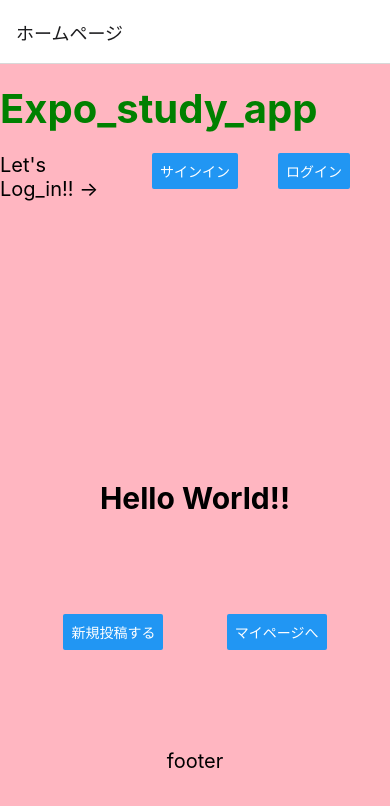
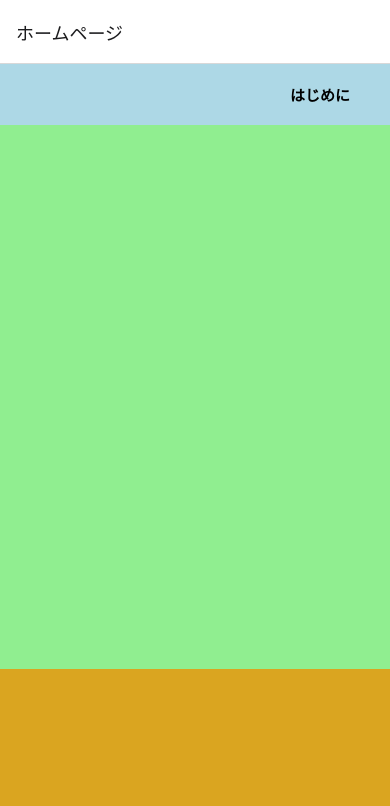
Before and after one commit to jungle379/expo-studyapp, a React Native app: screen / in a window 390 px wide. Shown: the top 806 px of the page. Built offline with nearby package versions, Linux system fonts and the light colour scheme.

Commit message:
⚡️ ヘッダー、フッターコンポーネント化

```diff
--- /dev/null
+++ b/src/components/Footer.jsx
@@ -0,0 +1,24 @@
+import { Component } from "react";
+import { View, Text } from "react-native";
+
+export default class Footer extends Component {
+  render() {
+    return (
+      <>
+        <View
+          style={{
+            flex: 1,
+            alignItems: "flex-start",
+            justifyContent: "space-evenly",
+            flexDirection: "row",
+            backgroundColor: "goldenrod",
+          }}
+        >
+          <Text
+            style={{ justifyContent: "center", fontSize: 20, marginTop: 20 }}
+          ></Text>
+        </View>
+      </>
+    );
+  }
+}
--- /dev/null
+++ b/src/components/Header.jsx
@@ -0,0 +1,31 @@
+import { Component } from "react";
+import { View, Text } from "react-native";
+
+export default class Header extends Component {
+  render() {
+    return (
+      <>
+        <View
+          style={{
+            alignItem: "flex-start",
+            // flex: 1,
+            padding: 20,
+            backgroundColor: "lightblue",
+          }}
+        >
+          <Text
+            style={{
+              fontSize: 15,
+              paddingRight: 20,
+              fontWeight: "bold",
+              color: "black",
+              textAlign: "right",
+            }}
+          >
+            はじめに
+          </Text>
+        </View>
+      </>
+    );
+  }
+}
--- a/src/screens/Home.jsx
+++ b/src/screens/Home.jsx
@@ -1,80 +1,24 @@
 import * as React from "react";
 import { Button, View, Text } from "react-native";
+import Footer from "../components/Footer";
+import Header from "../components/Header";
 
 export function HomeScreen({ navigation }) {
   return (
     <>
+      <Header />
       <View
         style={{
-          alignItem: "flex-start",
-          paddingTop: 20,
-          backgroundColor: "lightpink",
-        }}
-      >
-        <Text style={{ fontSize: 40, fontWeight: "bold", color: "green" }}>
-          Expo_study_app
-        </Text>
-      </View>
-      <View
-        style={{
-          flex: 2,
+          flex: 3,
           flexDirection: "row",
           alignItems: "flex-start",
           justifyContent: "flex-end",
           paddingRight: 40,
           paddingTop: 20,
-          backgroundColor: "lightpink",
+          backgroundColor: "lightgreen",
         }}
-      >
-        <Text style={{ paddingRight: 30, fontSize: 20 }}>Let's Log_in!! →</Text>
-        <Button
-          title="サインイン"
-          onPress={() => navigation.navigate("SignIn")}
-        />
-        <Text style={{ padding: 20 }}></Text>
-        <Button title="ログイン" onPress={() => navigation.navigate("LogIn")} />
-      </View>
-      <View
-        style={{
-          flex: 2,
-          alignItems: "center",
-          justifyContent: "center",
-          backgroundColor: "lightpink",
-        }}
-      >
-        <Text style={{ fontSize: 30, fontWeight: "bold" }}>Hello World!!</Text>
-      </View>
-      <View
-        style={{
-          flex: 1,
-          alignItems: "flex-start",
-          justifyContent: "space-evenly",
-          flexDirection: "row",
-          backgroundColor: "lightpink",
-        }}
-      >
-        <Button
-          title="新規投稿する"
-          onPress={() => navigation.navigate("Create")}
-        />
-        <Button
-          title="マイページへ"
-          onPress={() => navigation.navigate("MyPage")}
-        />
-      </View>
-      <View
-        style={{
-          flex: 1,
-          alignItems: "flex-start",
-          justifyContent: "space-evenly",
-          flexDirection: "row",
-          backgroundColor: "lightpink",
-        }}
-      >
-        <Text style={{ justifyContent: "center", fontSize: 20, marginTop: 20 }}>
-          footer
-        </Text>
-      </View>
+      ></View>
+      <Footer />
     </>
   );
 }
```
Also changed, not shown: 2 other files (tests, documents, lock files or other folders).
